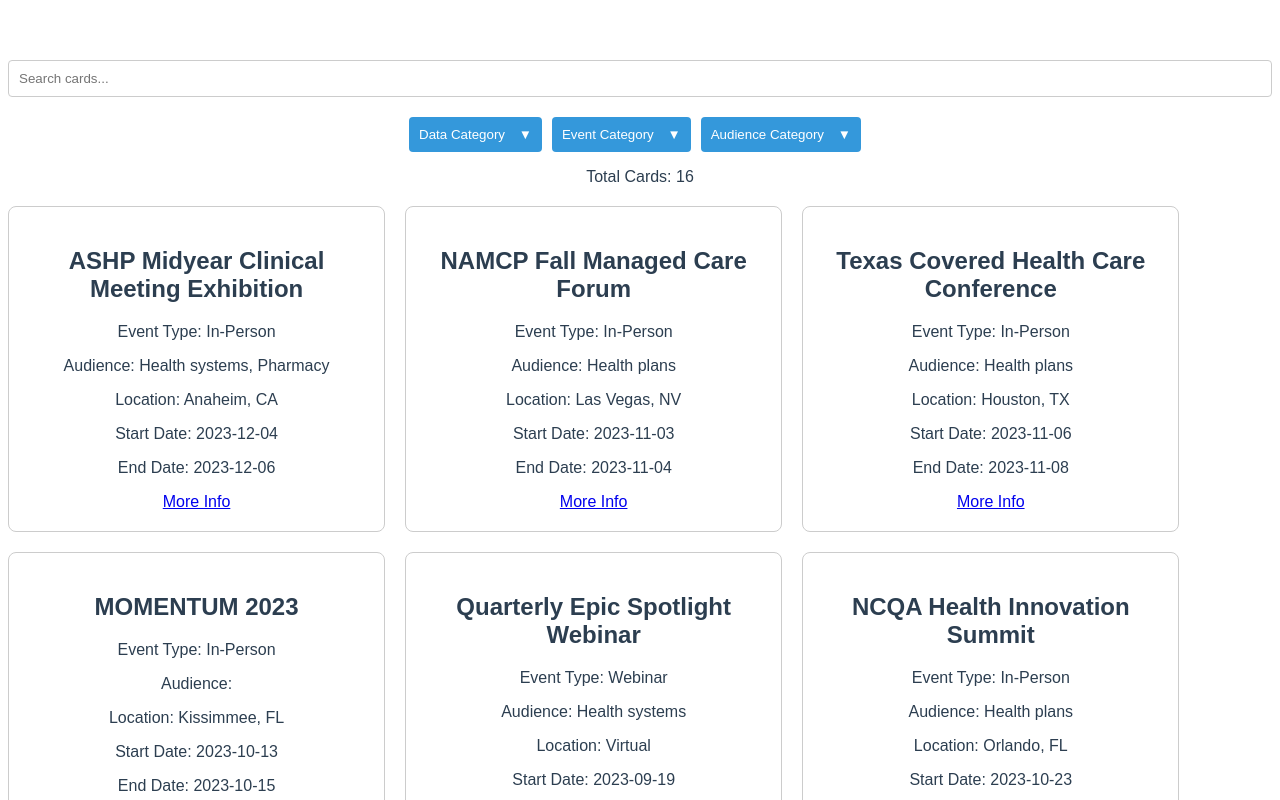
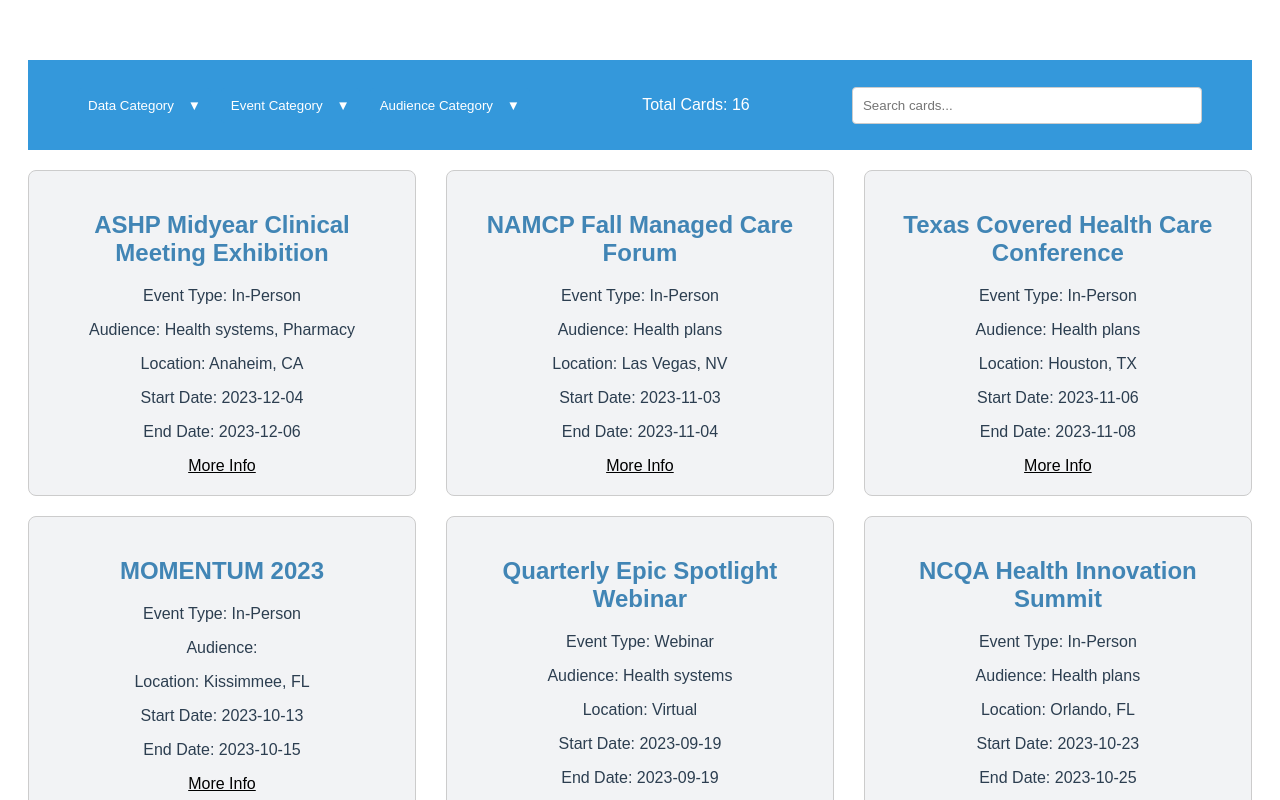
Before and after one commit to AtikshaRana/vue-page, a Vue app: page / in a window 1280 px wide. Shown: the top 800 px of the page. Built offline with nearby package versions, Linux system fonts and the light colour scheme.

Commit message:
Fixed the alignment issues

```diff
--- a/src/components/CardList.vue
+++ b/src/components/CardList.vue
@@ -1,13 +1,9 @@
 <template>
-  <div>
+  <div class="main">
     <!-- Search Bar -->
-    <input
-      type="text"
-      v-model="searchQuery"
-      placeholder="Search cards..."
-      class="search-bar"
-    />
-
+    <div class="container">
+      <div class="searchAndDropdown">
+        <div class="dropDownWrap">
           <!-- Data Category Dropdown -->
           <div class="dropdown">
             <button @click="toggleDropdown('data')" class="dropdown-button">
@@ -95,9 +91,19 @@
               </div>
             </div>
           </div>
-
-    <!-- Total Cards Display -->
+        </div>
+        <div class="totalCards">
           <p>Total Cards: {{ totalCards }}</p>
+        </div>
+        <div class="searchWrap">
+          <input
+            type="text"
+            v-model="searchQuery"
+            placeholder="Search cards..."
+            class="search-bar"
+          />
+        </div>
+      </div>
 
       <div class="cards">
         <div v-for="card in filteredCards" :key="card.title" class="card">
@@ -108,6 +114,7 @@
           <p>Start Date: {{ card.field_event_start_date }}</p>
           <p>End Date: {{ card.field_event_end_date }}</p>
           <a :href="card.field_id" target="_blank">More Info</a>
+        </div>
       </div>
     </div>
   </div>
@@ -185,18 +192,44 @@
     },
   },
 
+  mounted() {
+    document.addEventListener("click", this.handleDocumentClick);
+  },
+
+  beforeUnmount() {
+    document.removeEventListener("click", this.handleDocumentClick);
+  },
+
   methods: {
     toggleDropdown(category) {
+      // Close all dropdowns
       for (let key in this.showDropdown) {
         if (key !== category) {
           this.showDropdown[key] = false;
         }
       }
+      // Toggle the selected dropdown
       this.showDropdown[category] = !this.showDropdown[category];
     },
     handleDocumentClick(event) {
-      const dropdownContainer = this.$refs.dropdownContainer;
-      if (!dropdownContainer.contains(event.target)) {
+      // Check if the clicked element is part of any dropdown button or its content
+      let isDropdownClick = false;
+      const dropdownButtons = document.querySelectorAll(".dropdown-button");
+      dropdownButtons.forEach((button) => {
+        if (button.contains(event.target)) {
+          isDropdownClick = true;
+        }
+      });
+
+      const dropdownContents = document.querySelectorAll(".dropdown-content");
+      dropdownContents.forEach((content) => {
+        if (content.contains(event.target)) {
+          isDropdownClick = true;
+        }
+      });
+
+      // Close all dropdowns if the click is outside any dropdown
+      if (!isDropdownClick) {
         for (let key in this.showDropdown) {
           this.showDropdown[key] = false;
         }
@@ -225,16 +258,23 @@
 .cards {
   display: flex;
   flex-wrap: wrap;
-  gap: 20px;
   margin-top: 20px;
+  margin-left: -15px;
+  width: calc(100% + 30px);
+  overflow: hidden;
 }
-
+.main {
+  overflow: hidden;
+  box-sizing: border-box;
+}
 .card {
   border: 1px solid #ccc;
   padding: 20px;
   border-radius: 8px;
-  width: calc(33% - 40px);
+  width: calc(33.33% - 30px);
+  margin: 0 15px 20px;
   box-sizing: border-box;
+  background: #29325b0f;
 }
 
 .dropdown {
@@ -242,7 +282,9 @@
   display: inline-block;
   margin-right: 10px;
 }
-
+h2 {
+  color: #4185b5;
+}
 .dropdown-button {
   padding: 10px;
   border: none;
@@ -254,7 +296,20 @@
 .dropdown-item {
   text-align: left;
 }
-
+a {
+  color: black;
+  transition: color 0.3s ease-in-out;
+}
+a:hover {
+  color: #3498db;
+  transition: color 0.3s ease-in-out;
+}
+.container {
+  widows: 100%;
+  max-width: 1400px;
+  padding: 0 20px;
+  margin: 0 auto;
+}
 .dropdown-content {
   display: flex;
   flex-direction: column;
@@ -269,6 +324,9 @@
   max-height: 200px;
   overflow-y: auto;
 }
+.totalCards p {
+  color: #fff;
+}
 
 .dropdown-item {
   display: flex;
@@ -276,7 +334,15 @@
   margin-bottom: 5px;
   padding: 5px 0;
 }
-
+.searchAndDropdown {
+  display: flex;
+  background-color: #3498db;
+  align-items: center;
+  padding: 20px 50px;
+  justify-content: space-between;
+}
+/* .dropDownWrap {
+} */
 .dropdown-item input {
   margin-right: 10px;
 }
@@ -297,8 +363,8 @@
 
 .search-bar {
   padding: 10px;
-  margin-bottom: 20px;
   width: 100%;
+  min-width: 350px;
   box-sizing: border-box;
   border-radius: 4px;
   border: 1px solid #ccc;
```
Lines whose indentation alone changed are shown as unchanged.
